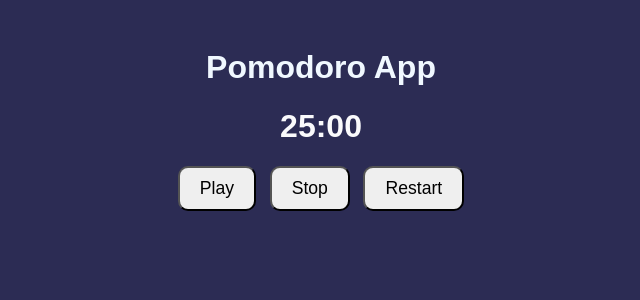
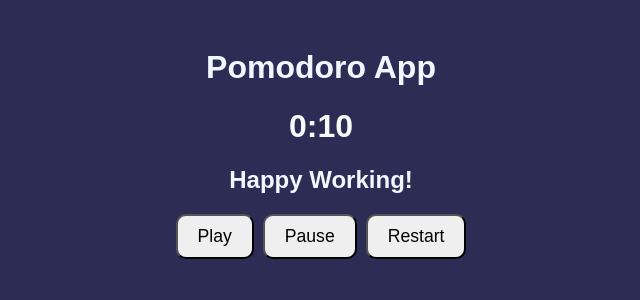
Before and after one commit to Yiyeh/PomodoroApp, a React (Vite) app: page / in a window 1280 px wide. Shown: the top 300 px of the page, without its empty margins (319-959 px from the left). Built offline with nearby package versions, Linux system fonts and the light colour scheme.

Commit message:
agregado el timer de descanso

```diff
--- a/src/App.jsx
+++ b/src/App.jsx
@@ -3,27 +3,47 @@ import { Timer } from './components/Timer';
 import { Buttons } from './components/Buttons';
 
 function App() {
-  const [seconds, setSeconds] = useState(1500);
+
+  let initialSeconds = 10;
+  let restSeconds = 5;
+
+  const [seconds, setSeconds] = useState(initialSeconds);
   const [isPlaying, setIsPlaying] = useState(false);
+  const [isFocusing, setIsFocusing] = useState(true);
 
   const onPlay = () => setIsPlaying(true)
   const onStop = () => setIsPlaying(false)
-  const onRestart = () => setSeconds(1500)
+  const onRestart = () => {setSeconds(initialSeconds); setIsFocusing(true); }
 
   useEffect(() => {
     let intervalId;
-    isPlaying && (intervalId = setInterval(() => setSeconds((prevSeconds) => prevSeconds - 1), 1000));
+    isPlaying && (intervalId = setInterval(() => setSeconds((actualSeconds) => actualSeconds - 1), 1000));
+
     return () => clearInterval(intervalId);
   }, [isPlaying]);
+
+  if (isFocusing && seconds <= 0){
+    setIsFocusing(false);
+    setSeconds(restSeconds);
+    console.log('cambiando a descanso');
+  } else if ( !isFocusing && seconds <= 0){
+    setIsFocusing(true);
+    setSeconds(initialSeconds);
+    console.log('cambiando a trabajo');
+  }
 
 
   return (
     <>
       <h1>Pomodoro App</h1>
       <Timer seconds={seconds} />
+      {isFocusing?
+        <h2>Happy Working!</h2>:
+        <h2>Rest!</h2>
+      }
       <div className='buttonsContainer'>
         <Buttons text={'Play'} onPress={onPlay} />
-        <Buttons text={'Stop'} onPress={onStop} />
+        <Buttons text={'Pause'} onPress={onStop} />
         <Buttons text={'Restart'} onPress={onRestart} />
       </div>
     </>
--- a/src/index.css
+++ b/src/index.css
@@ -8,6 +8,12 @@ body{
 }
 
 h1{
+  font-family: Arial, Helvetica, sans-serif;
+  color: aliceblue;
+  text-align: center;
+}
+
+h2{
   font-family: Arial, Helvetica, sans-serif;
   color: aliceblue;
   text-align: center;
```
